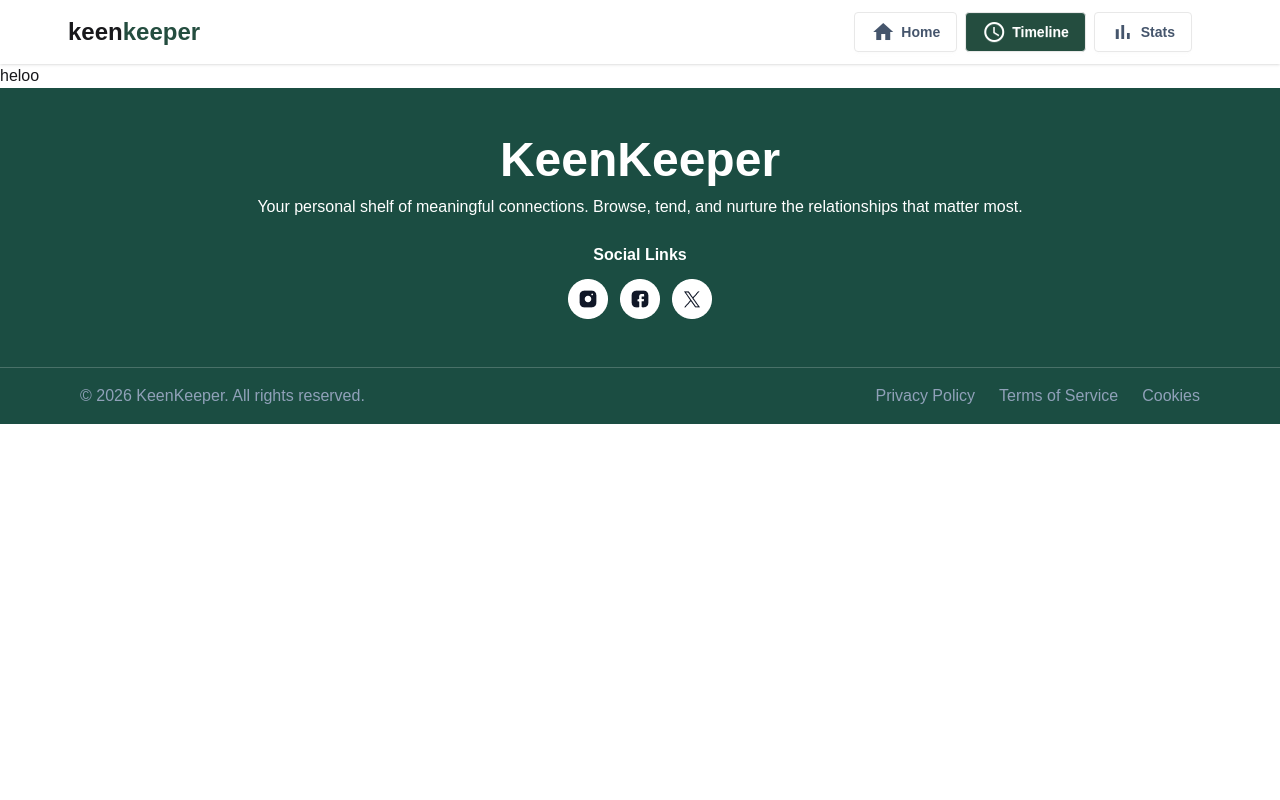
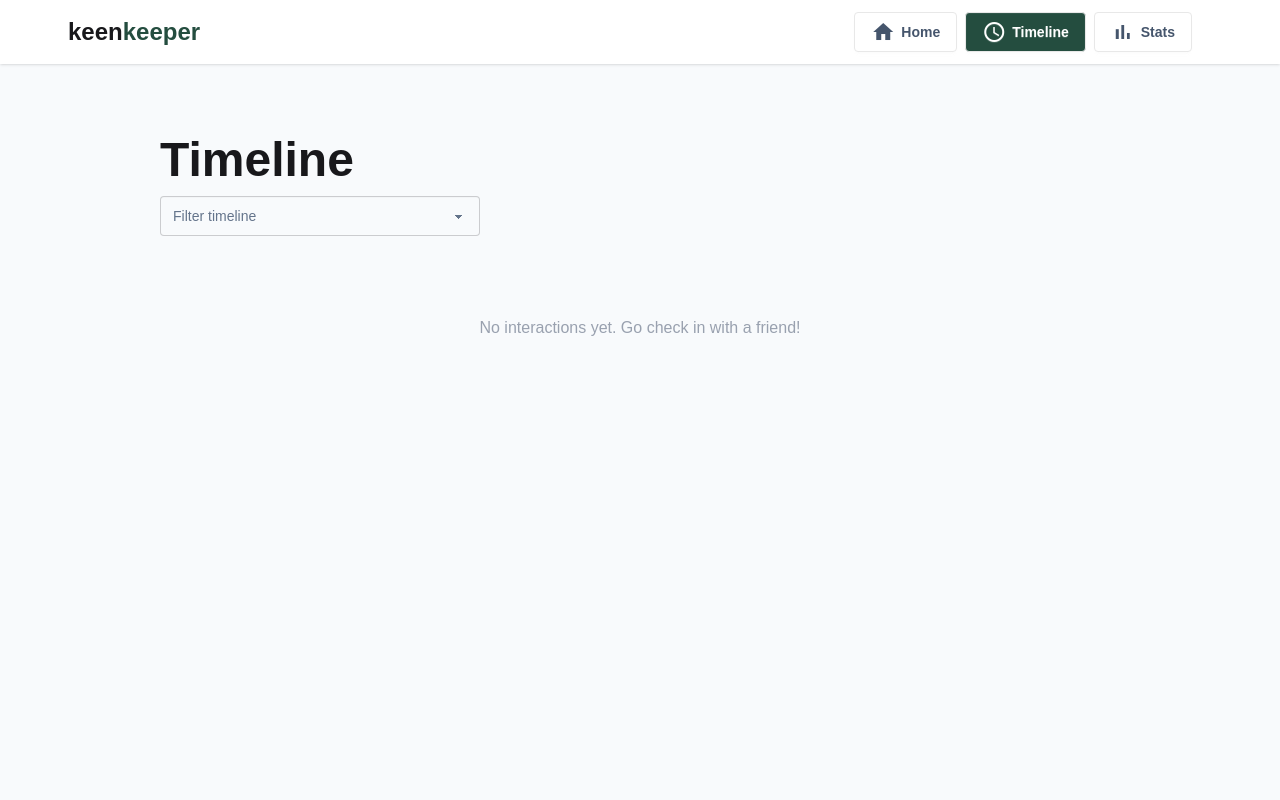
Before and after one commit to okhalidfa/7th-project, a React (Vite) app: page /tm in a window 1280 px wide. Shown: the top 800 px of the page. Built offline with nearby package versions, Linux system fonts and the light colour scheme.

Commit message:
timeline done

```diff
--- a/src/component/Home.jsx
+++ b/src/component/Home.jsx
@@ -105,7 +105,7 @@ const onCount = friends.filter((friend) => friend.status === "On-track").length;
 const Home = () => {
     return (
         <div className='bg-[#F2F2F7] w-full min-h-screen pb-20'>
-            <div className='px-4 sm:px-8 md:px-12 lg:px-24 pt-6 lg:pt-15'>
+            <div className='px-4 sm:px-8 md:px-12 lg:px-40 pt-6 lg:pt-15'>
 
               <h1 className='font-bold text-2xl sm:text-3xl md:text-4xl lg:text-[48px] text-center'>
                 Friends to keep close in your life
--- a/src/component/Tmp/tmp.jsx
+++ b/src/component/Tmp/tmp.jsx
@@ -1,11 +1,99 @@
-import React from 'react';
+import React, { useState } from 'react';
+import { useTimeline } from "../tm/TimelineContext";
 
-const tmp = () => {
-    return (
-        <div>
-            <h2>heloo </h2>
-        </div>
-    );
+// 👉 Import images
+import callIcon from "../lpic/call.png";
+import textIcon from "../lpic/text.png";
+import videoIcon from "../lpic/video.png";
+
+// 👉 Icon mapping (images instead of material icons)
+const typeIcon = {
+  Call: callIcon,
+  Text: textIcon,
+  Video: videoIcon,
 };
 
-export default tmp;
+// 👉 Color mapping
+const typeColor = {
+  Call: "bg-blue-100 text-blue-700",
+  Text: "bg-green-100 text-green-700",
+  Video: "bg-purple-100 text-purple-700",
+};
+
+const Tmp = () => {
+  const { timeline } = useTimeline();
+  const [filter, setFilter] = useState("");
+
+  const filtered = timeline.filter(item =>
+    filter === "" ? true : item.type === filter
+  );
+
+  return (
+    <div className='bg-[#F8FAFC] w-full min-h-screen'>
+      <div className='px-4 sm:px-8 md:px-12 lg:px-40 pt-6 lg:pt-15'>
+
+        {/* Title */}
+        <h2 className='font-bold text-[48px]'>Timeline</h2>
+
+        {/* Filter */}
+        <select
+          className="select select-bordered w-full max-w-xs bg-[#F8FAFC] text-[#64748B]"
+          value={filter}
+          onChange={(e) => setFilter(e.target.value)}
+        >
+          <option value="">Filter timeline</option>
+          <option value="Text">Text</option>
+          <option value="Call">Call</option>
+          <option value="Video">Video</option>
+        </select>
+
+        {/* Empty State */}
+        {filtered.length === 0 && (
+          <p className="text-gray-400 text-center mt-20">
+            No interactions yet. Go check in with a friend!
+          </p>
+        )}
+
+        {/* Timeline Cards */}
+        <div className="flex flex-col gap-4 mt-6 mb-10">
+          {filtered.map((item) => (
+            <div
+              key={item.id}
+              className="bg-white rounded-xl shadow-sm p-4 flex items-center gap-4"
+            >
+
+              {/* Icon with image */}
+              <div className={`w-10 h-10 rounded-full flex items-center justify-center`}>
+                <img
+                  src={typeIcon[item.type]}
+                  alt={item.type}
+                  className="w-5 h-5 object-contain"
+                />
+              </div>
+
+              {/* Info */}
+              <div>
+                <p className="font-medium text-[20px] text-gray-800">
+                  {item.type} <span className='text-[#64748B] text-[18px] font-normal'>with {item.friendName}</span>
+                </p>
+                <p className="text-[16px] pl-0.5 text-gray-400">
+                  {new Date(item.date).toLocaleDateString("en-US", {
+                      year: "numeric",
+                      month: "long",
+                      day: "numeric",
+                  })}
+                </p>
+              </div>
+
+
+
+            </div>
+          ))}
+        </div>
+
+      </div>
+    </div>
+  );
+};
+
+export default Tmp;
--- a/src/component/details/details.jsx
+++ b/src/component/details/details.jsx
@@ -1,8 +1,8 @@
 import React, { useState } from 'react';
 import { useParams } from 'react-router';
 import { friends } from '../Home';
+import { useTimeline } from '../tm/TimelineContext'; // ✅ add this
 
-// ── Toast Component ──
 const Toast = ({ message, show }) => {
   if (!show) return null;
   return (
@@ -32,12 +32,19 @@ const formatDate = (dateStr) =>
 const Details = () => {
   const { id } = useParams();
   const friend = friends.find((f) => f.id === parseInt(id));
+  const { addEvent } = useTimeline(); // ✅ add this
 
   const [toast, setToast] = useState({ show: false, message: "" });
 
   const showToast = (message) => {
     setToast({ show: true, message });
     setTimeout(() => setToast({ show: false, message: "" }), 3000);
+  };
+
+  // ✅ single handler for all 3 buttons
+  const handleCheckin = (type) => {
+    addEvent(friend.name, type);
+    showToast(`${type} with ${friend.name}!`);
   };
 
   if (!friend) {
@@ -53,7 +60,6 @@ const Details = () => {
   return (
     <div className="bg-[#F2F2F7] min-h-screen p-4 md:p-6 lg:p-10">
 
-      {/* Toast */}
       <Toast show={toast.show} message={toast.message} />
 
       <div className="flex flex-col lg:grid lg:grid-cols-3 gap-4 bg-white rounded-2xl shadow-sm p-4 md:p-6">
@@ -61,13 +67,8 @@ const Details = () => {
         {/* ── LEFT COLUMN ── */}
         <div className="lg:col-span-1 lg:border-r border-gray-100 lg:pr-6 flex flex-col">
 
-          {/* Profile */}
           <div className="flex flex-col items-center text-center pb-6 border-b border-gray-100">
-            <img
-              src={friend.picture}
-              alt={friend.name}
-              className="w-20 h-20 md:w-24 md:h-24 rounded-full object-cover"
-            />
+            <img src={friend.picture} alt={friend.name} className="w-20 h-20 md:w-24 md:h-24 rounded-full object-cover" />
             <h2 className="font-bold text-lg md:text-xl mt-3">{friend.name}</h2>
 
             <span className={`text-xs font-semibold px-3 py-1 rounded-full mt-2 ${status.className}`}>
@@ -86,7 +87,6 @@ const Details = () => {
             <p className="text-gray-400 text-sm mt-1">Preferred: {friend.email}</p>
           </div>
 
-          {/* Actions */}
           <div className="flex flex-col mt-4 divide-y divide-gray-100">
             <button className="flex items-center gap-2 py-3 text-sm text-gray-700 hover:bg-gray-50 px-2 rounded">
               <svg xmlns="http://www.w3.org/2000/svg" width="18" height="18" viewBox="0 0 24 24" fill="none" stroke="currentColor" strokeWidth="2" strokeLinecap="round" strokeLinejoin="round">
@@ -95,7 +95,6 @@ const Details = () => {
               </svg>
               Snooze 2 Weeks
             </button>
-
             <button className="flex items-center gap-2 py-3 text-sm text-gray-700 hover:bg-gray-50 px-2 rounded">
               <svg xmlns="http://www.w3.org/2000/svg" width="18" height="18" viewBox="0 0 24 24" fill="none" stroke="currentColor" strokeWidth="2" strokeLinecap="round" strokeLinejoin="round">
                 <polyline points="21 8 21 21 3 21 3 8"/>
@@ -104,7 +103,6 @@ const Details = () => {
               </svg>
               Archive
             </button>
-
             <button className="flex items-center gap-2 py-3 text-sm text-red-500 hover:bg-red-50 px-2 rounded">
               <svg xmlns="http://www.w3.org/2000/svg" width="18" height="18" viewBox="0 0 24 24" fill="none" stroke="currentColor" strokeWidth="2" strokeLinecap="round" strokeLinejoin="round">
                 <polyline points="3 6 5 6 21 6"/>
@@ -120,7 +118,6 @@ const Details = () => {
         {/* ── RIGHT COLUMN ── */}
         <div className="lg:col-span-2 lg:pl-4 flex flex-col gap-4">
 
-          {/* Stats Row */}
           <div className="grid grid-cols-3 gap-2 md:gap-4">
             <div className="bg-gray-50 rounded-xl p-3 md:p-5 text-center">
               <p className="text-2xl md:text-3xl font-bold text-[#244D3F]">{friend.days_since_contact}</p>
@@ -136,27 +133,23 @@ const Details = () => {
             </div>
           </div>
 
-          {/* Relationship Goal */}
           <div className="bg-gray-50 rounded-xl p-4 md:p-5">
             <div className="flex justify-between items-center">
               <h3 className="font-semibold text-base md:text-lg">Relationship Goal</h3>
-              <button className="border border-gray-300 text-xs md:text-sm px-3 md:px-4 py-1 rounded-lg hover:bg-gray-100">
-                Edit
-              </button>
+              <button className="border border-gray-300 text-xs md:text-sm px-3 md:px-4 py-1 rounded-lg hover:bg-gray-100">Edit</button>
             </div>
             <p className="text-gray-600 mt-2 text-sm md:text-base">
               Connect every <span className="font-bold">{friend.goal} days</span>
             </p>
           </div>
 
-          {/* Quick Check-In */}
           <div className="bg-gray-50 rounded-xl p-4 md:p-5">
             <h3 className="font-semibold text-base md:text-lg mb-3">Quick Check-In</h3>
             <div className="grid grid-cols-3 gap-2 md:gap-4">
 
-              {/* Call */}
+              {/* ✅ Call */}
               <button
-                onClick={() => showToast(`Call with ${friend.name}!`)}
+                onClick={() => handleCheckin("Call")}
                 className="bg-white border border-gray-200 rounded-xl py-4 md:py-5 flex flex-col items-center gap-2 hover:shadow-md transition"
               >
                 <svg xmlns="http://www.w3.org/2000/svg" width="22" height="22" viewBox="0 0 24 24" fill="none" stroke="currentColor" strokeWidth="2" strokeLinecap="round" strokeLinejoin="round">
@@ -165,9 +158,9 @@ const Details = () => {
                 <span className="text-xs md:text-sm font-medium">Call</span>
               </button>
 
-              {/* Text */}
+              {/* ✅ Text */}
               <button
-                onClick={() => showToast(`Text with ${friend.name}!`)}
+                onClick={() => handleCheckin("Text")}
                 className="bg-white border border-gray-200 rounded-xl py-4 md:py-5 flex flex-col items-center gap-2 hover:shadow-md transition"
               >
                 <svg xmlns="http://www.w3.org/2000/svg" width="22" height="22" viewBox="0 0 24 24" fill="none" stroke="currentColor" strokeWidth="2" strokeLinecap="round" strokeLinejoin="round">
@@ -176,9 +169,9 @@ const Details = () => {
                 <span className="text-xs md:text-sm font-medium">Text</span>
               </button>
 
-              {/* Video */}
+              {/* ✅ Video */}
               <button
-                onClick={() => showToast(`Video with ${friend.name}!`)}
+                onClick={() => handleCheckin("Video")}
                 className="bg-white border border-gray-200 rounded-xl py-4 md:py-5 flex flex-col items-center gap-2 hover:shadow-md transition"
               >
                 <svg xmlns="http://www.w3.org/2000/svg" width="22" height="22" viewBox="0 0 24 24" fill="none" stroke="currentColor" strokeWidth="2" strokeLinecap="round" strokeLinejoin="round">
--- /dev/null
+++ b/src/component/tm/TimelineContext.jsx
@@ -0,0 +1,27 @@
+import { createContext, useContext, useState } from 'react';
+
+const TimelineContext = createContext();
+
+export const TimelineProvider = ({ children }) => {
+  const [timeline, setTimeline] = useState([]);
+
+  const addEvent = (friendName, type) => {
+    setTimeline((prev) => [
+      {
+        id: Date.now(),
+        friendName,
+        type,
+        date: new Date().toLocaleString(),
+      },
+      ...prev,
+    ]);
+  };
+
+  return (
+    <TimelineContext.Provider value={{ timeline, addEvent }}>
+      {children}
+    </TimelineContext.Provider>
+  );
+};
+
+export const useTimeline = () => useContext(TimelineContext);
--- a/src/main.jsx
+++ b/src/main.jsx
@@ -3,12 +3,14 @@ import { createRoot } from 'react-dom/client'
 import './index.css'
 import { createBrowserRouter, RouterProvider } from "react-router";
 import { router } from './routes/Routes';
-
+import { TimelineProvider } from './component/tm/TimelineContext';
 
 
 
 createRoot(document.getElementById('root')).render(
   <StrictMode>
-    <RouterProvider router={router} />
+    <TimelineProvider>
+      <RouterProvider router={router} />
+    </TimelineProvider>
   </StrictMode>,
 )
```
